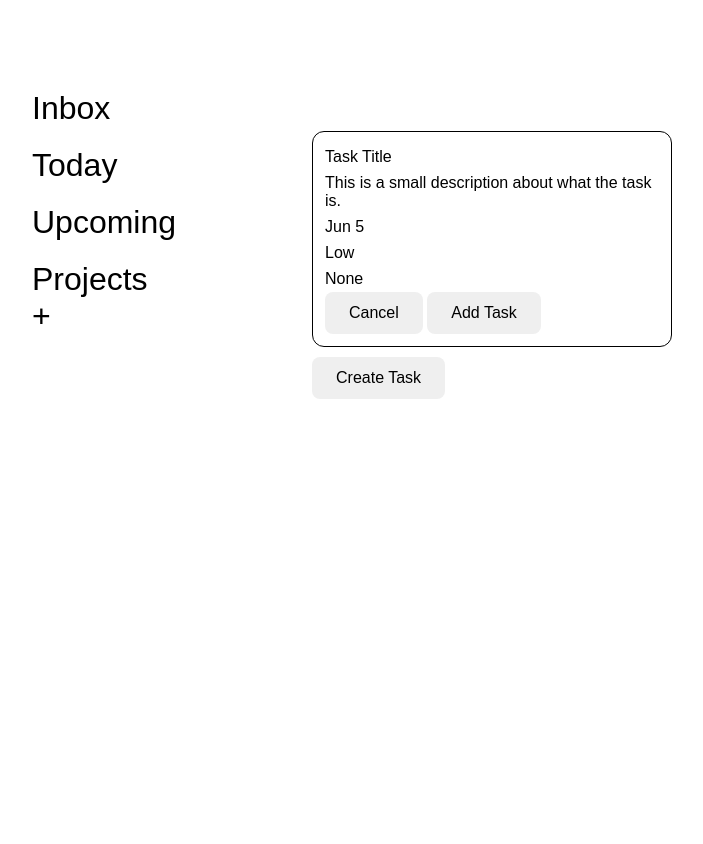
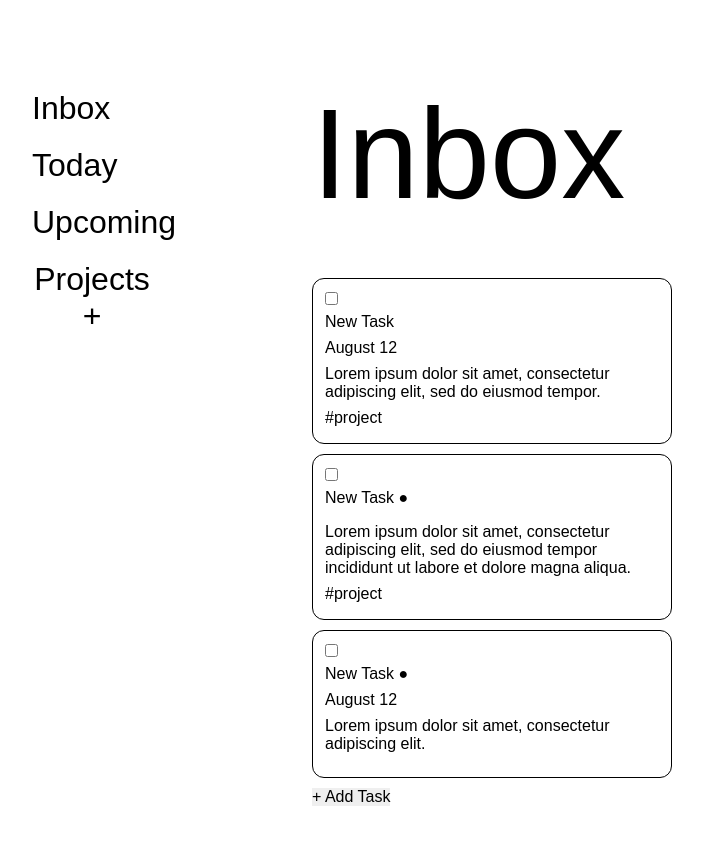
Before and after one commit to MayaCR/todo-app, a website built with webpack: page src/template.html in a window 1280 px wide. Shown: the top 844 px of the page, without its empty margins (48-751 px from the left). Built offline with nearby package versions, Linux system fonts and the light colour scheme.

Commit message:
Change task style

```diff
--- a/src/main.js
+++ b/src/main.js
@@ -1 +1,12 @@
 import './styles/main.css'
+import { showInbox, showToday, showUpcoming } from './modules/updateView'
+
+const inboxBtn = document.querySelector('#inboxBtn')
+const todayBtn = document.querySelector('#todayBtn')
+const upcomingBtn = document.querySelector('#upcomingBtn')
+
+showInbox()
+
+inboxBtn.addEventListener('click', showInbox)
+todayBtn.addEventListener('click', showToday)
+upcomingBtn.addEventListener('click', showUpcoming)
--- a/src/template.html
+++ b/src/template.html
@@ -12,7 +12,7 @@
 					<li><button id="inboxBtn" type="button">Inbox</button></li>
 					<li><button id="todayBtn" type="button">Today</button></li>
 					<li><button id="upcomingBtn" type="button">Upcoming</button></li>
-					<li>Projects<button id="projectBtn" type="button">+</button></li>
+					<li><button id="projectBtn" type="button">Projects +</button></li>
 					<ul id="project-list"></ul>
 				</ul>
 			</div>
@@ -20,20 +20,54 @@
 				<h1 id="header"></h1>
 				<div id="task-list-wrapper">
 					<ul id="task-list">
-						<li id="task">
-							<p id="task-title">Task Title</p>
-							<p id="task-description">
-								This is a small description about what the task is.
+						<li class="task">
+							<input
+								class="task-checkbox"
+								type="checkbox"
+								name="task-complete"
+							/>
+							<p class="task-title">New Task</p>
+							<p class="task-dueDate">August 12</p>
+							<p class="task-description">
+								Lorem ipsum dolor sit amet, consectetur adipiscing elit, sed do
+								eiusmod tempor.
 							</p>
-							<p id="task-dueDate">Jun 5</p>
-							<p id="task-priority">Low</p>
-							<p id="task-project">None</p>
-							<button id="cancelBtn" class="btn" type="button">Cancel</button>
-							<button id="submitTaskBtn" class="btn">Add Task</button>
+							<p class="task-project">#project</p>
+						</li>
+						<li class="task">
+							<input
+								class="task-checkbox"
+								type="checkbox"
+								name="task-complete"
+							/>
+							<p class="task-title">
+								New Task<span class="task-priority-low"> ● </span>
+							</p>
+							<p class="task-dueDate"></p>
+							<p class="task-description">
+								Lorem ipsum dolor sit amet, consectetur adipiscing elit, sed do
+								eiusmod tempor incididunt ut labore et dolore magna aliqua.
+							</p>
+							<p class="task-project">#project</p>
+						</li>
+						<li class="task">
+							<input
+								class="task-checkbox"
+								type="checkbox"
+								name="task-complete"
+							/>
+							<p class="task-title">
+								New Task<span class="task-priority-high"> ● </span>
+							</p>
+							<p class="task-dueDate">August 12</p>
+							<p class="task-description">
+								Lorem ipsum dolor sit amet, consectetur adipiscing elit.
+							</p>
+							<p class="task-project"></p>
 						</li>
 					</ul>
+					<button id="addTaskBtn" type="button">+ Add Task</button>
 				</div>
-				<button id="addTaskBtn" class="btn" type="button">Create Task</button>
 			</div>
 		</div>
 	</body>
```
